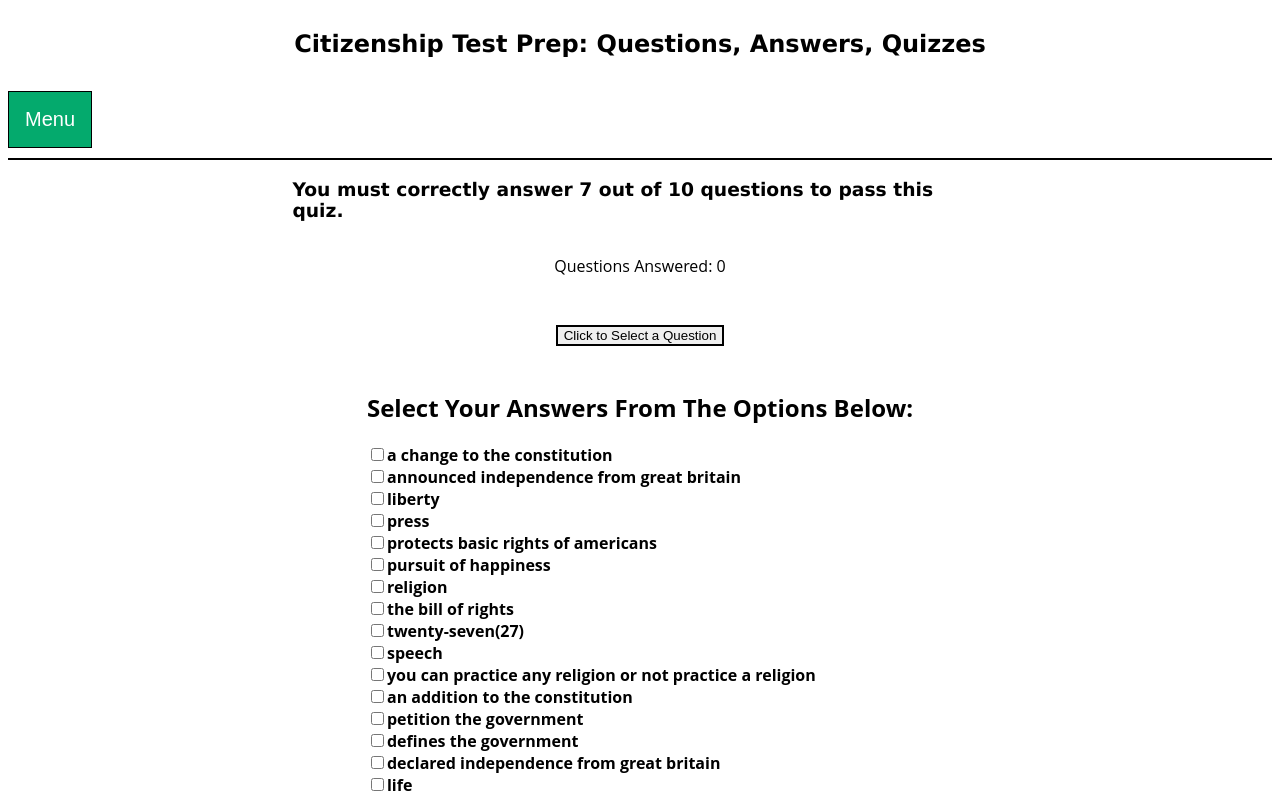
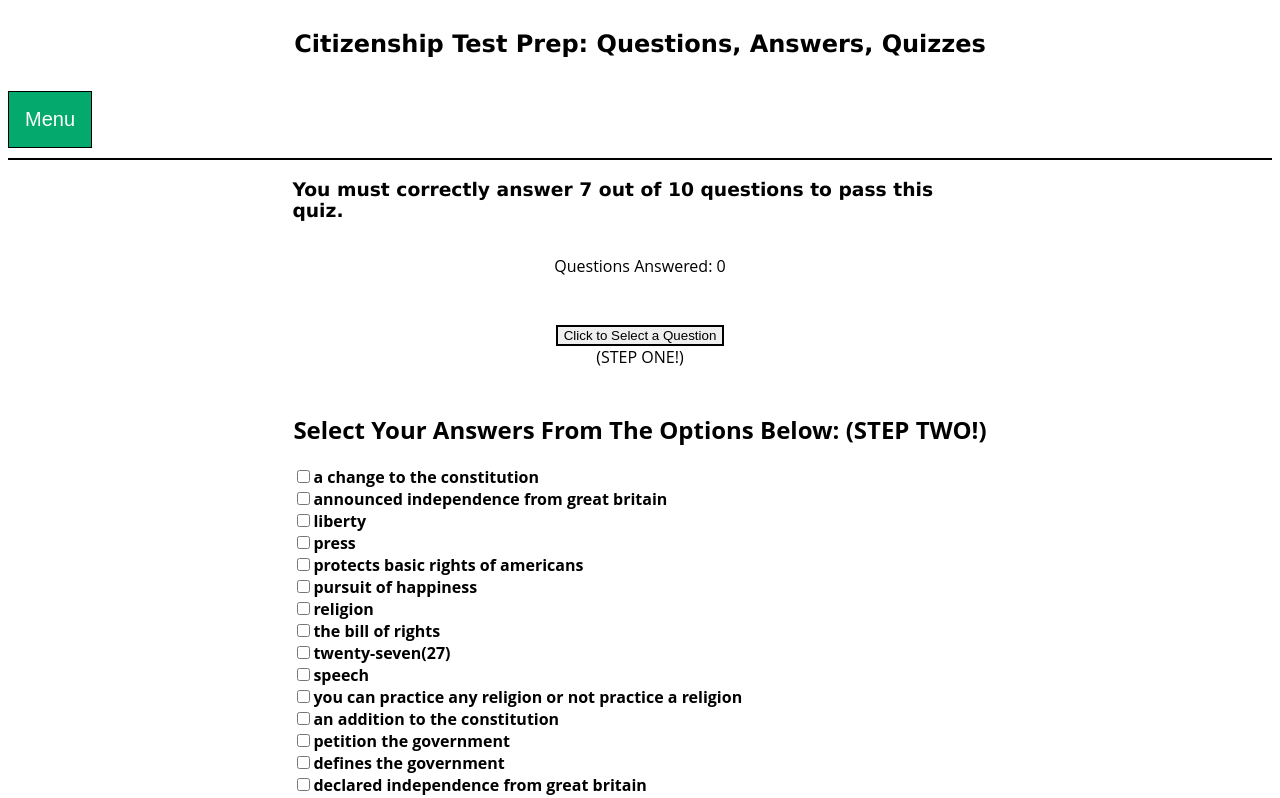
Before and after one commit to mmaustin/citizenship-questions-answers, a React (Create React App) app in the folder citizenship-frontend/: page /quiz-one in a window 1280 px wide. Shown: the top 798 px of the page. Built offline with nearby package versions, Linux system fonts and the light colour scheme.

Commit message:
added preliminary quiz sequencing to quiz one component

```diff
--- a/citizenship-frontend/src/features/questions/QuizOne.js
+++ b/citizenship-frontend/src/features/questions/QuizOne.js
@@ -142,17 +142,17 @@ export const QuizOne = () => {
                 <h3 className='pass-requirement'>You must correctly answer 7 out of 10 questions to pass this quiz.</h3>
                 <p className='questions-answered'>Questions Answered: {questionsAnswered}</p>
                 <p className='selected-question'>{question.toUpperCase()}</p>
-                <button className='question-selector' onClick={getRandomQuestion}>Click to Select a Question</button>
+                <button className='question-selector' onClick={getRandomQuestion}>Click to Select a Question</button> (STEP ONE!)
             </div>
             <div className='sub-container-two'>
                 <form onSubmit={e => handleSubmit(e)}>
                     <h2>
-                        Select Your Answers From The Options Below:
+                        Select Your Answers From The Options Below: (STEP TWO!)
                     </h2>
                     <div>
                         {checkboxAnswers}
                     </div>
-                    <input className='submit-answer' type="submit" value="Submit" disabled={!allowSubmit}/>
+                    <input className='submit-answer' type="submit" value="Submit" disabled={!allowSubmit}/> (STEP THREE!)
                 </form>
             </div>
             {listQuestions.length === 0 &&
```
